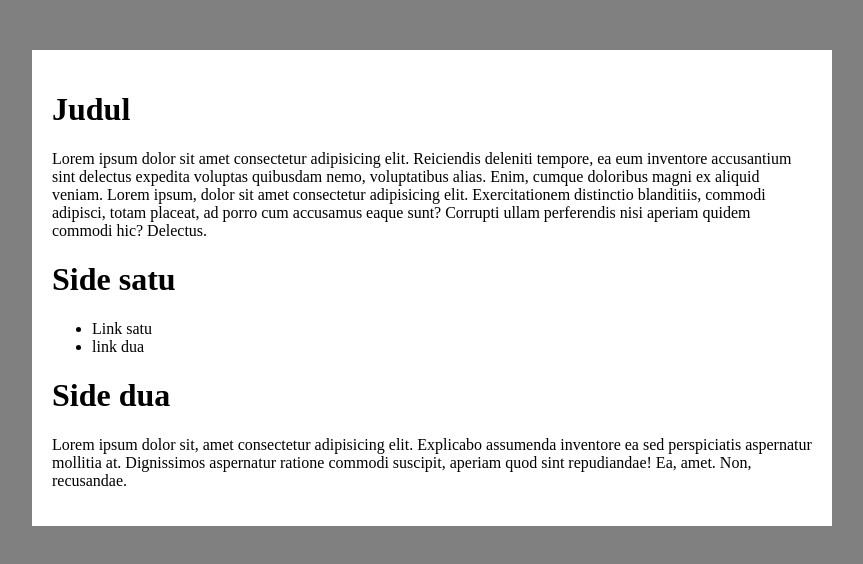
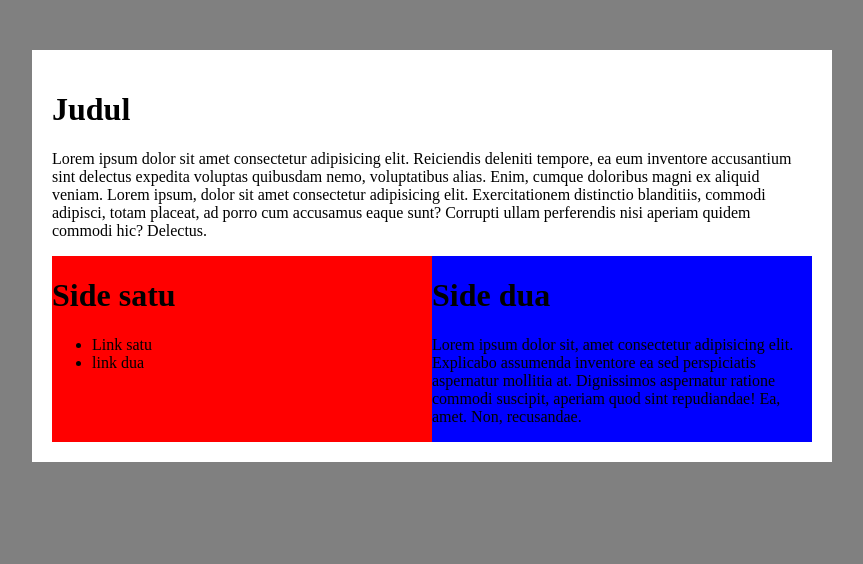
Before and after one commit to youone04/flex-box, a plain HTML site: page latihan/index.html in a window 1280 px wide. Shown: the whole page, without its empty margins (208-1071 px from the left). Drawn offline with Linux system fonts and the light colour scheme.

Commit message:
feat: felx wrap and flex grow

```diff
--- a/latihan/style.css
+++ b/latihan/style.css
@@ -9,4 +9,19 @@ html , body {
     background-color: #fff;
     padding: 20px;
     box-sizing: border-box;
+    display: flex;
+    flex-wrap: wrap;
 }
+.judul{
+    flex:  1 1 100%;
+}
+.side-satu{
+    flex: 1 1 50%;
+    background: red;
+
+}
+.side-dua{
+    flex: 1 1 50%;
+    background: blue;
+
+}
```
